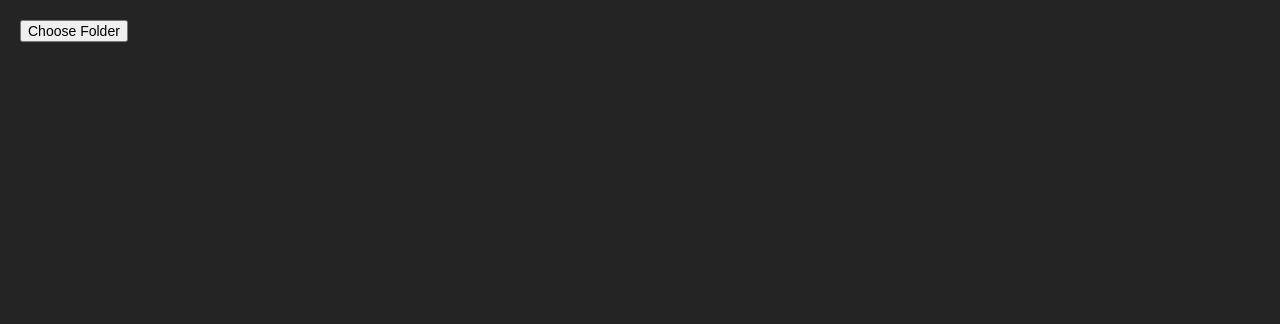
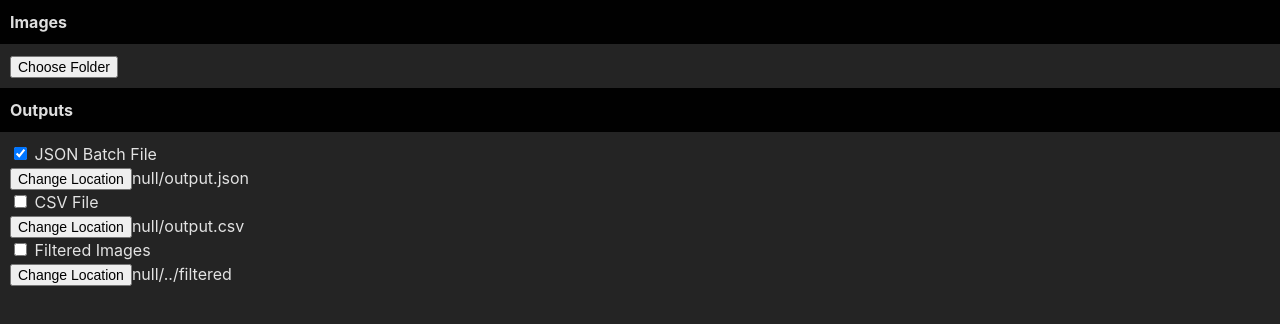
Before and after one commit to bencevans/camtrap-detector, a React (Create React App) app: page / in a window 1280 px wide. Shown: the top 324 px of the page. Built offline with nearby package versions, Linux system fonts and the light colour scheme.

Commit message:
start on interface

```diff
--- a/src-tauri/tauri.conf.json
+++ b/src-tauri/tauri.conf.json
@@ -55,7 +55,7 @@
     "windows": [
       {
         "fullscreen": false,
-        "height": 200,
+        "height": 600,
         "resizable": false,
         "title": "CamTrap Detector",
         "width": 400
--- a/src/App.css
+++ b/src/App.css
@@ -13,9 +13,22 @@
   -webkit-font-smoothing: antialiased;
   -moz-osx-font-smoothing: grayscale;
   -webkit-text-size-adjust: 100%;
-  padding: 20px;
+  cursor: default;
 }
 
+button, input, label, select, textarea {
+
+  cursor: pointer;
+
+}
+::-moz-selection {
+	color: inherit;
+	background-color: transparent;
+	}
+::selection {
+	color: inherit;
+	background-color: transparent;
+	}
 button {
   font-size: 14px;
   /* padding: 4px 8px;
@@ -37,4 +50,6 @@ html,
 body {
   position: fixed;
   overflow: hidden;
+  width: 100%;
+  height: 100%;
 }
--- a/src/App.js
+++ b/src/App.js
@@ -3,8 +3,6 @@ import { open } from "@tauri-apps/api/dialog";
 import { useEffect, useState } from "react";
 import { invoke } from "@tauri-apps/api";
 import { listen } from "@tauri-apps/api/event";
-
-
 
 function App() {
   const [baseDir, setBaseDir] = useState(null);
@@ -12,16 +10,17 @@ function App() {
   const [progress, setProgress] = useState(0);
 
   useEffect(() => {
-    listen('progress', (data) => {
-      console.log(data)
-      setProgress(data.payload)
-    }).catch(err => {
-      console.log(err);
-    }).finally(() => {
-      console.log('done');
+    listen("progress", (data) => {
+      console.log(data);
+      setProgress(data.payload);
     })
+      .catch((err) => {
+        console.log(err);
+      })
+      .finally(() => {
+        console.log("done");
+      });
   }, []);
-
 
   async function selectDir() {
     const chosenPath = await open({
@@ -31,13 +30,13 @@ function App() {
     if (chosenPath) {
       setBaseDir(chosenPath);
 
-      invoke('run_detection', {
-        baseDir: chosenPath,
-        relativePaths: false,
-        outputJson: chosenPath + '/output2.json',
-      })
+      // invoke('run_detection', {
+      //   baseDir: chosenPath,
+      //   relativePaths: false,
+      //   outputJson: chosenPath + '/output2.json',
+      // })
 
-      setIsProcessing(true);
+      // setIsProcessing(true);
     }
   }
 
@@ -49,11 +48,78 @@ function App() {
         <div
           style={{
             display: "flex",
-            flexDirection: "row",
+            flexDirection: "column",
             alignContent: "center",
+            width: "100%",
           }}
         >
-          <button onClick={selectDir}>Choose Folder</button>
+          <div style={{
+            backgroundColor: "#010101",
+            width: "100%",
+            padding: "10px",
+          }}>
+            <b>Images</b>
+          </div>
+          <div style={{ padding: 10 }}>
+            <button onClick={selectDir}>Choose Folder</button> {baseDir}
+          </div>
+
+          {/* <div style={{
+            backgroundColor: "#010101",
+            width: "100%",
+            padding: "10px",
+          }}>
+            <b>Model</b>
+          </div>
+          <div style={{ padding: 10 }}>
+            <p>MegaDetector v5.0 ONNX Converted</p>
+          </div> */}
+
+          <div style={{
+            backgroundColor: "#010101",
+            width: "100%",
+            padding: "10px",
+          }}>
+            <b>Outputs</b>
+          </div>
+          <div style={{ padding: 10 }}>
+            <ul
+              style={{
+                listStyleType: "none",
+                padding: 0,
+                margin: 0,
+              }}
+            >
+              <li>
+                <input
+                  id="output-json-enabled"
+                  type="checkbox"
+                  checked={true}
+                />{" "}
+                <label for="output-json-enabled">JSON Batch File</label>
+                <div>
+                  <button>Change Location</button>
+                  {baseDir + "/output.json"}
+                </div>
+              </li>
+              <li>
+                <input id="output-csv-enabled" type="checkbox" />{" "}
+                <label for="output-csv-enabled">CSV File</label>
+                <div>
+                  <button>Change Location</button>
+                  {baseDir + "/output.csv"}
+                </div>
+              </li>
+              <li>
+                <input id="output-filtereddir-enabled" type="checkbox" />{" "}
+                <label for="output-filtereddir-enabled">Filtered Images</label>
+                <div>
+                  <button>Change Location</button>
+                  {baseDir + "/../filtered"}
+                </div>
+              </li>
+            </ul>
+          </div>
         </div>
       </div>
     );
```
Also changed, not shown: 1 other file (tests, documents, lock files or other folders).
